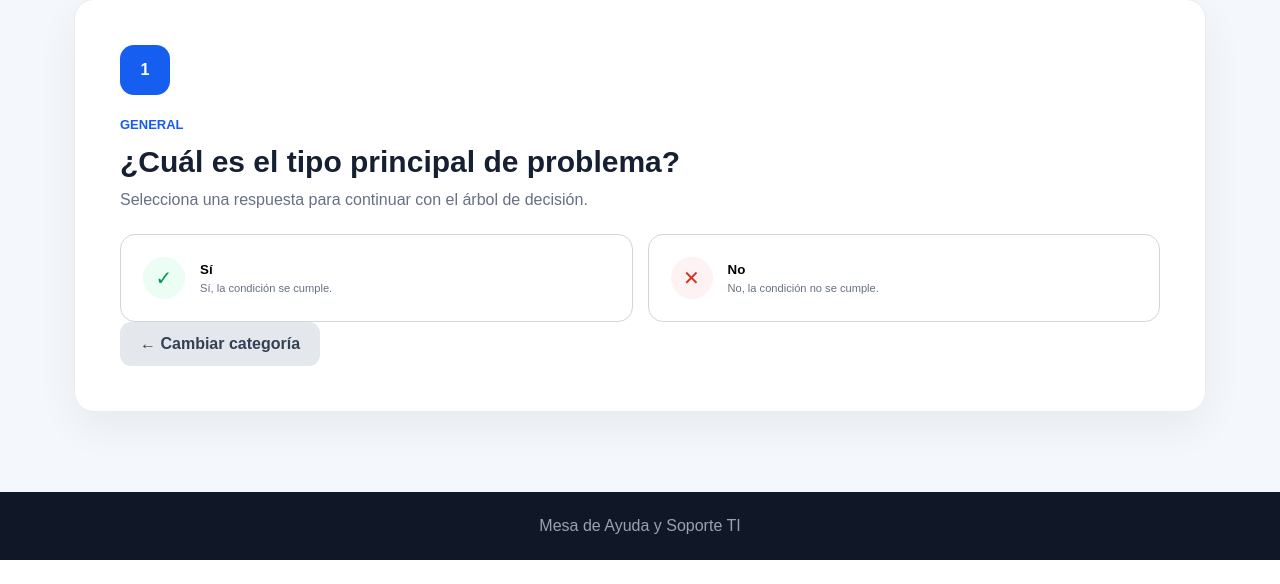
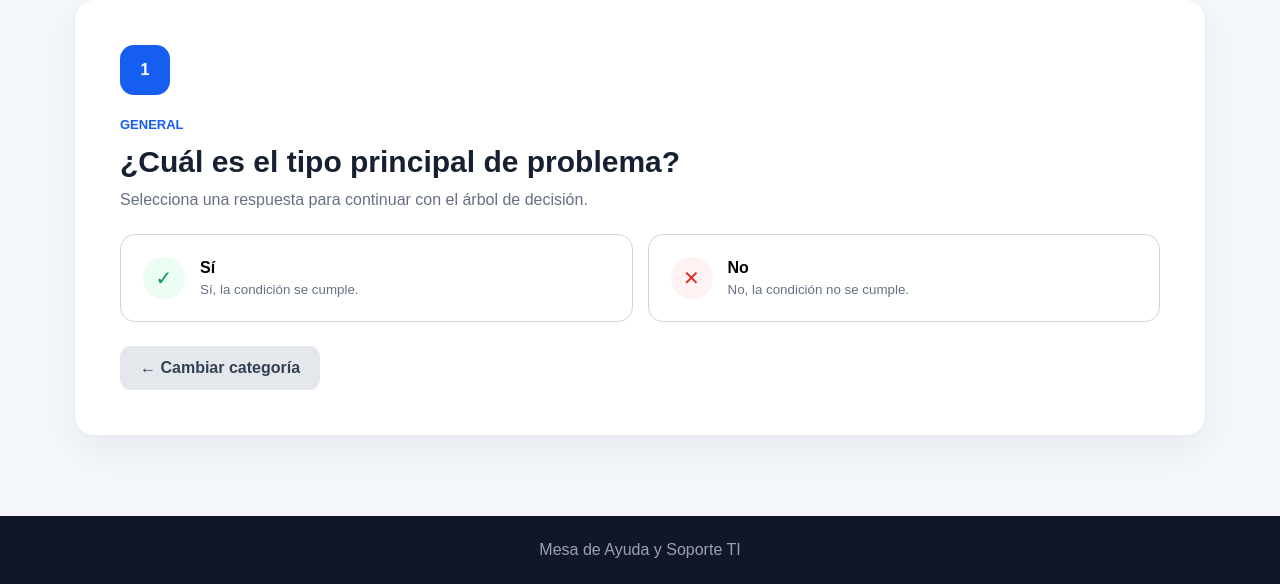
Before and after one commit to kalethgarcia76/proyecto_Final, a Flask app: page /diagnostico/paso/1 in a window 1280 px wide. Shown: the part 372-956 px from the top of the page. Before the commit the page ends 932 px from the top, so only its background shows below. Run offline with Flask 3, Linux system fonts and the light colour scheme.

Commit message:
style: polish diagnostic wizard actions

```diff
--- a/static/css/style.css
+++ b/static/css/style.css
@@ -891,3 +891,9 @@ footer {
 
 }
 }
+
+/* Acciones del asistente */
+.wizard-actions { margin-top: 24px; display:flex; justify-content:flex-start; }
+.solution-box p { white-space: pre-line; }
+button.answer { width:100%; font:inherit; }
+@media (max-width:800px) { .wizard-actions { justify-content:stretch; } }
```
